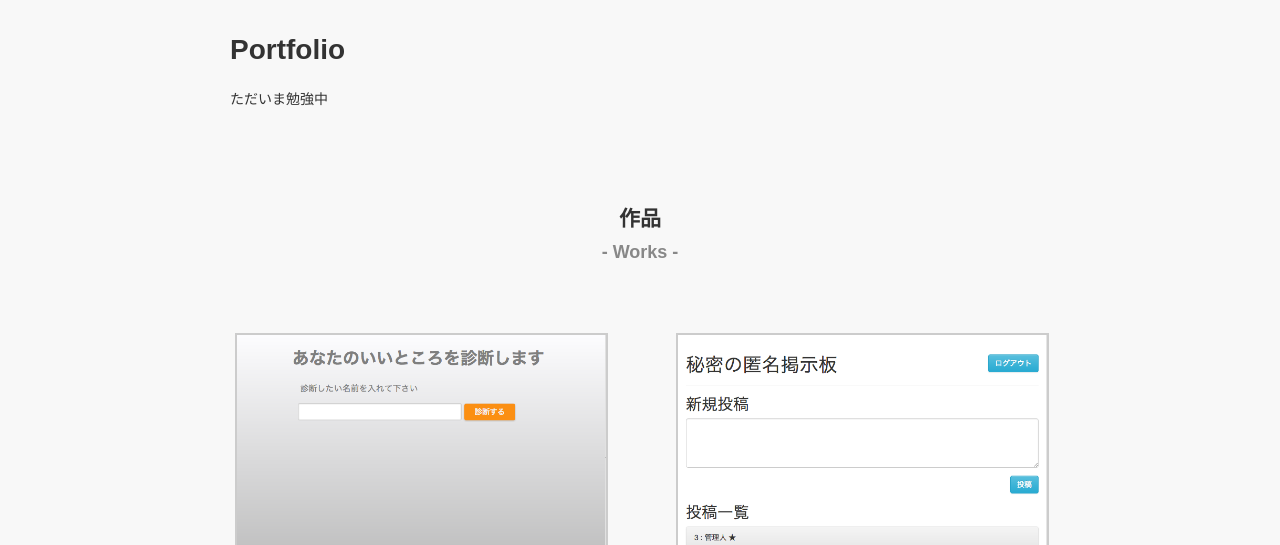
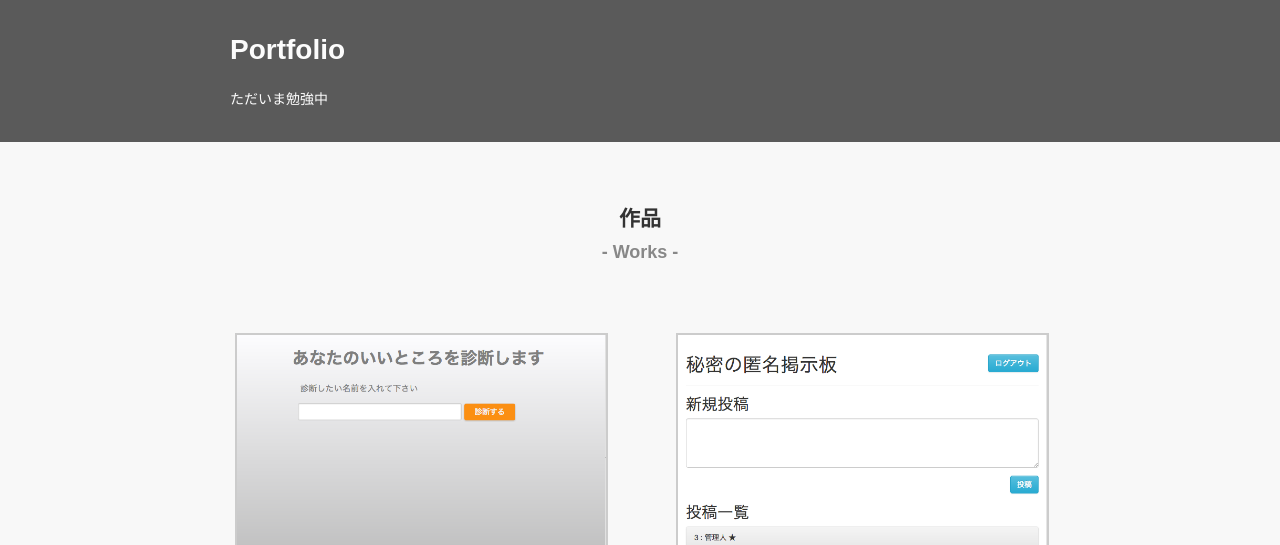
Before and after one commit to tkynyk/portfolio, a plain HTML site: page index.html in a window 1280 px wide. Shown: the top 545 px of the page. Drawn offline with Linux system fonts and the light colour scheme.

```diff
--- a/styles.css
+++ b/styles.css
@@ -47,11 +47,7 @@
 
 /* header */
 header {
-<<<<<<< HEAD
   background: #5a5a5a;
-=======
-  background: #555;
->>>>>>> 483a6b042251567e0df39522e3767f624e3af72a
   color: #fcfcfc;
   padding: 15px;
 }
```
